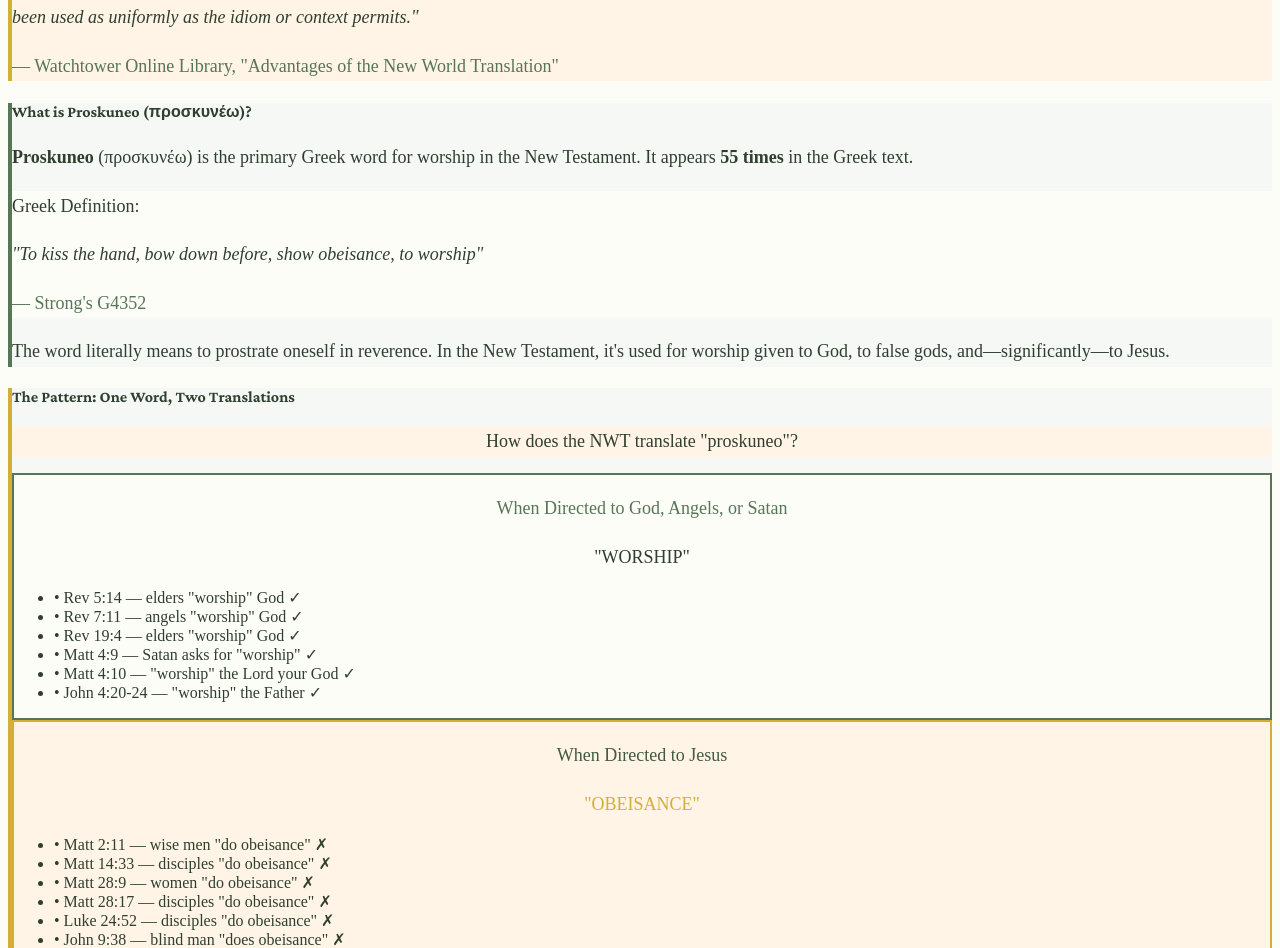
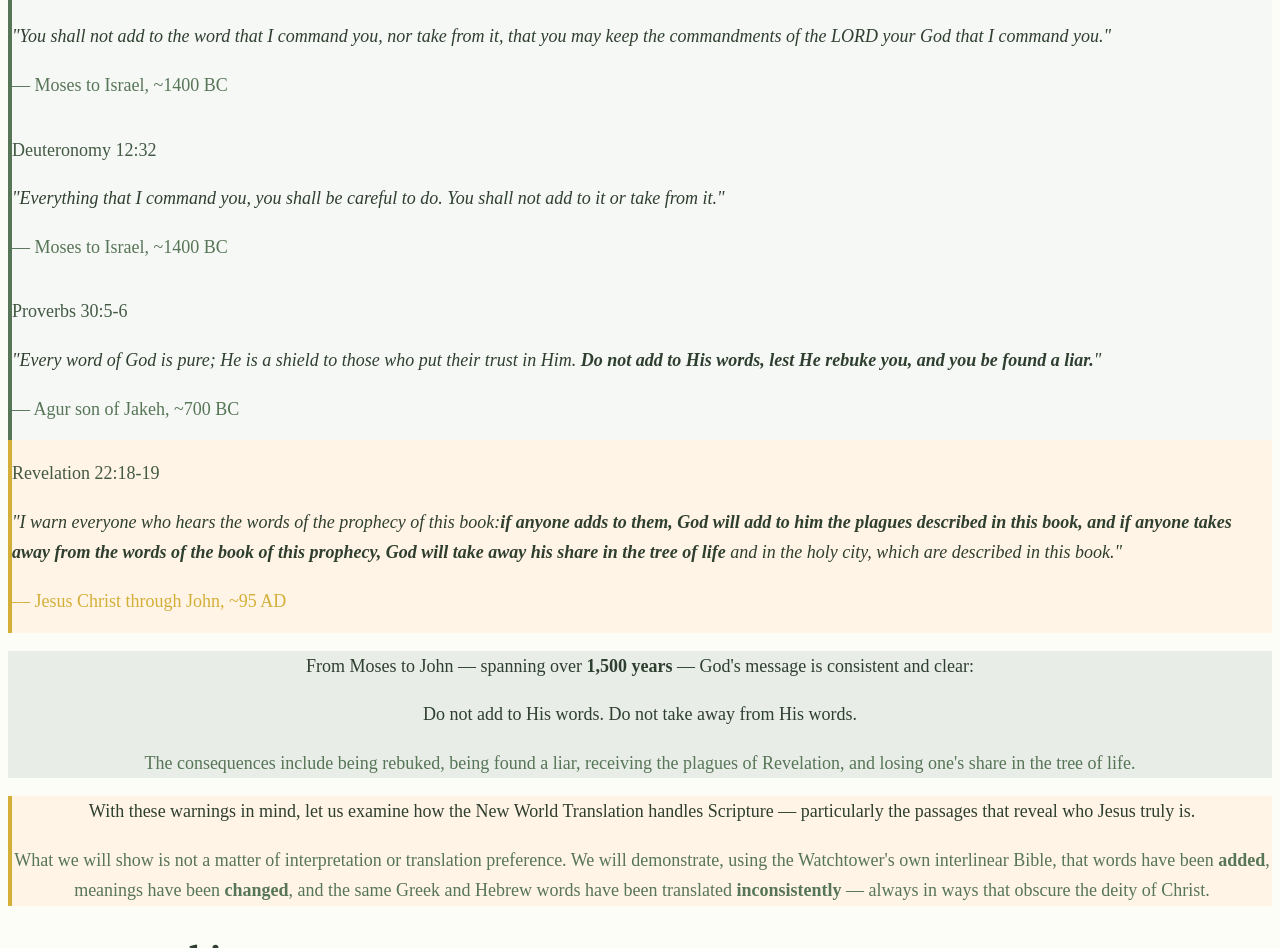
Before and after one commit to spencer-compligence/mywitness-site, a Next.js app: page /who-is-jesus in a window 1280 px wide. Shown: the part 664-1612 px from the top of the page. Built offline with nearby package versions, Linux system fonts and the light colour scheme.

Commit message:
Add Scripture warning section before NWT evidence

```diff
--- /dev/null
+++ b/src/app/who-is-jesus/components/ScriptureWarning.tsx
@@ -0,0 +1,106 @@
+export default function ScriptureWarning() {
+  return (
+    <div className="space-y-6">
+      <h3 className="text-2xl font-serif font-semibold text-center" style={{ color: '#2f3f2f' }}>
+        A Solemn Warning from Scripture
+      </h3>
+
+      <p className="text-center" style={{ color: '#2f3f2f', lineHeight: '1.7' }}>
+        Before we examine the evidence, we must understand how seriously God takes
+        the integrity of His Word. From the beginning of Scripture to its end,
+        God has warned against tampering with what He has written.
+      </p>
+
+      <div className="grid md:grid-cols-2 gap-6">
+        {/* Deuteronomy 4:2 */}
+        <div className="rounded-xl p-6" style={{ backgroundColor: '#f6f8f6', borderLeft: '4px solid #577557' }}>
+          <p className="text-sm font-semibold mb-2" style={{ color: '#435943' }}>
+            Deuteronomy 4:2
+          </p>
+          <p className="italic" style={{ color: '#2f3f2f', lineHeight: '1.7' }}>
+            "You shall not add to the word that I command you, nor take from it,
+            that you may keep the commandments of the LORD your God that I command you."
+          </p>
+          <p className="text-xs mt-2" style={{ color: '#577557' }}>
+            — Moses to Israel, ~1400 BC
+          </p>
+        </div>
+
+        {/* Deuteronomy 12:32 */}
+        <div className="rounded-xl p-6" style={{ backgroundColor: '#f6f8f6', borderLeft: '4px solid #577557' }}>
+          <p className="text-sm font-semibold mb-2" style={{ color: '#435943' }}>
+            Deuteronomy 12:32
+          </p>
+          <p className="italic" style={{ color: '#2f3f2f', lineHeight: '1.7' }}>
+            "Everything that I command you, you shall be careful to do.
+            You shall not add to it or take from it."
+          </p>
+          <p className="text-xs mt-2" style={{ color: '#577557' }}>
+            — Moses to Israel, ~1400 BC
+          </p>
+        </div>
+
+        {/* Proverbs 30:5-6 */}
+        <div className="rounded-xl p-6" style={{ backgroundColor: '#f6f8f6', borderLeft: '4px solid #577557' }}>
+          <p className="text-sm font-semibold mb-2" style={{ color: '#435943' }}>
+            Proverbs 30:5-6
+          </p>
+          <p className="italic" style={{ color: '#2f3f2f', lineHeight: '1.7' }}>
+            "Every word of God is pure; He is a shield to those who put their trust in Him.
+            <strong> Do not add to His words, lest He rebuke you, and you be found a liar.</strong>"
+          </p>
+          <p className="text-xs mt-2" style={{ color: '#577557' }}>
+            — Agur son of Jakeh, ~700 BC
+          </p>
+        </div>
+
+        {/* Revelation 22:18-19 */}
+        <div className="rounded-xl p-6" style={{ backgroundColor: '#fff4e6', borderLeft: '4px solid #d4af37' }}>
+          <p className="text-sm font-semibold mb-2" style={{ color: '#435943' }}>
+            Revelation 22:18-19
+          </p>
+          <p className="italic" style={{ color: '#2f3f2f', lineHeight: '1.7' }}>
+            "I warn everyone who hears the words of the prophecy of this book:
+            <strong>if anyone adds to them, God will add to him the plagues described in this book,
+            and if anyone takes away from the words of the book of this prophecy,
+            God will take away his share in the tree of life</strong> and in the holy city,
+            which are described in this book."
+          </p>
+          <p className="text-xs mt-2" style={{ color: '#d4af37' }}>
+            — Jesus Christ through John, ~95 AD
+          </p>
+        </div>
+      </div>
+
+      {/* Summary */}
+      <div className="rounded-xl p-6" style={{ backgroundColor: '#e8ede8' }}>
+        <p className="text-center" style={{ color: '#2f3f2f', lineHeight: '1.7' }}>
+          From Moses to John — spanning over <strong>1,500 years</strong> —
+          God's message is consistent and clear:
+        </p>
+        <p className="text-xl font-semibold text-center mt-4" style={{ color: '#2f3f2f' }}>
+          Do not add to His words. Do not take away from His words.
+        </p>
+        <p className="text-center mt-4" style={{ color: '#577557' }}>
+          The consequences include being rebuked, being found a liar,
+          receiving the plagues of Revelation, and losing one's share in the tree of life.
+        </p>
+      </div>
+
+      {/* Transition to Evidence */}
+      <div className="rounded-xl p-6" style={{ backgroundColor: '#fff4e6', borderLeft: '4px solid #d4af37' }}>
+        <p className="text-center font-semibold" style={{ color: '#2f3f2f', lineHeight: '1.7' }}>
+          With these warnings in mind, let us examine how the New World Translation
+          handles Scripture — particularly the passages that reveal who Jesus truly is.
+        </p>
+        <p className="text-center mt-4 text-sm" style={{ color: '#577557' }}>
+          What we will show is not a matter of interpretation or translation preference.
+          We will demonstrate, using the Watchtower's own interlinear Bible,
+          that words have been <strong>added</strong>, meanings have been <strong>changed</strong>,
+          and the same Greek and Hebrew words have been translated <strong>inconsistently</strong> —
+          always in ways that obscure the deity of Christ.
+        </p>
+      </div>
+    </div>
+  );
+}
--- a/src/app/who-is-jesus/page.tsx
+++ b/src/app/who-is-jesus/page.tsx
@@ -1,3 +1,4 @@
+import ScriptureWarning from './components/ScriptureWarning';
 import Hebrews1Evidence from './components/Hebrews1Evidence';
 import Isaiah96Evidence from './components/Isaiah96Evidence';
 import WorshipEvidence from './components/WorshipEvidence';
@@ -68,6 +69,11 @@
             </p>
           </div>
         </div>
+
+        {/* Scripture Warning Section */}
+        <section className="mb-16">
+          <ScriptureWarning />
+        </section>
 
         {/* Key Evidence Sections */}
         <div className="space-y-16">
```
